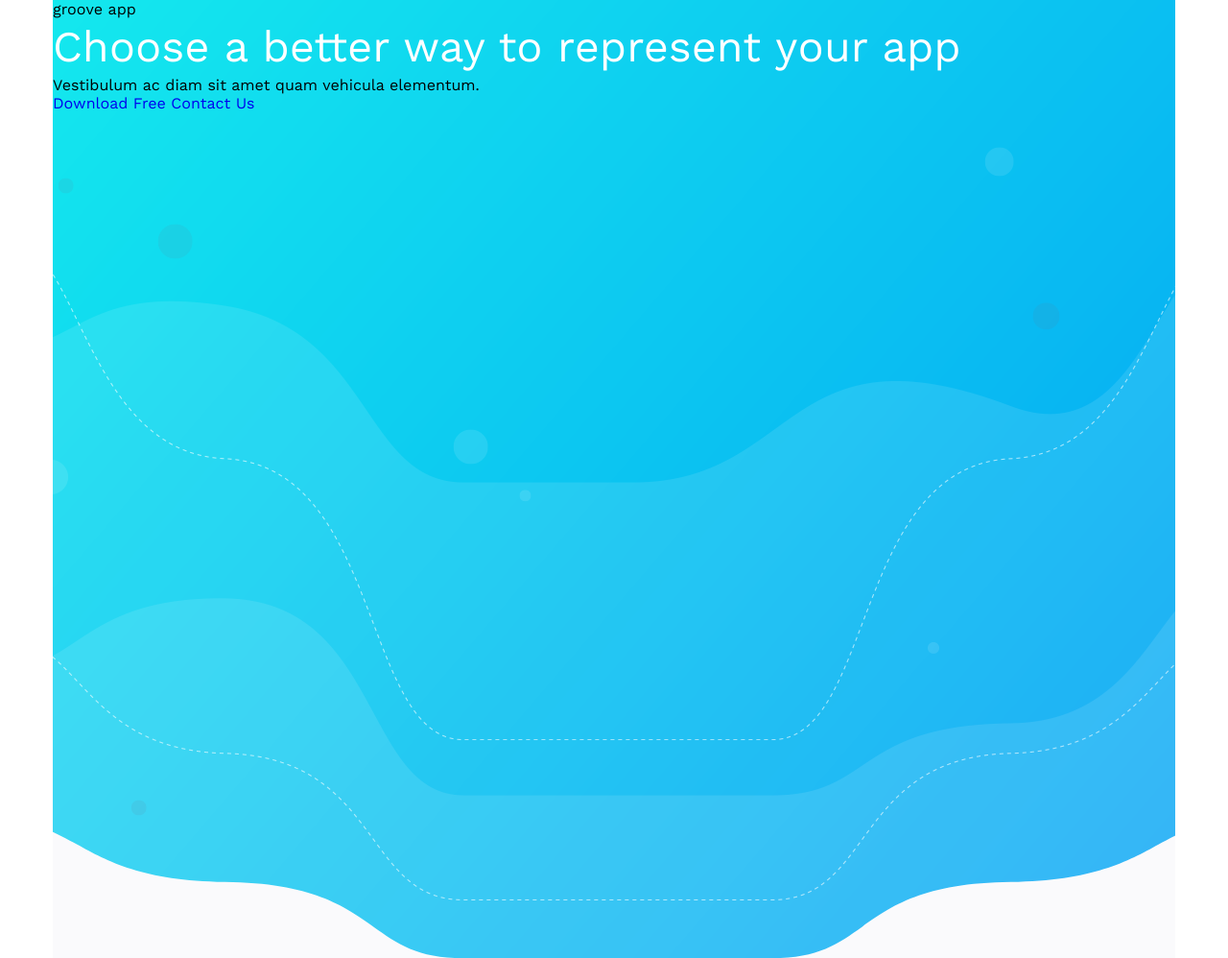
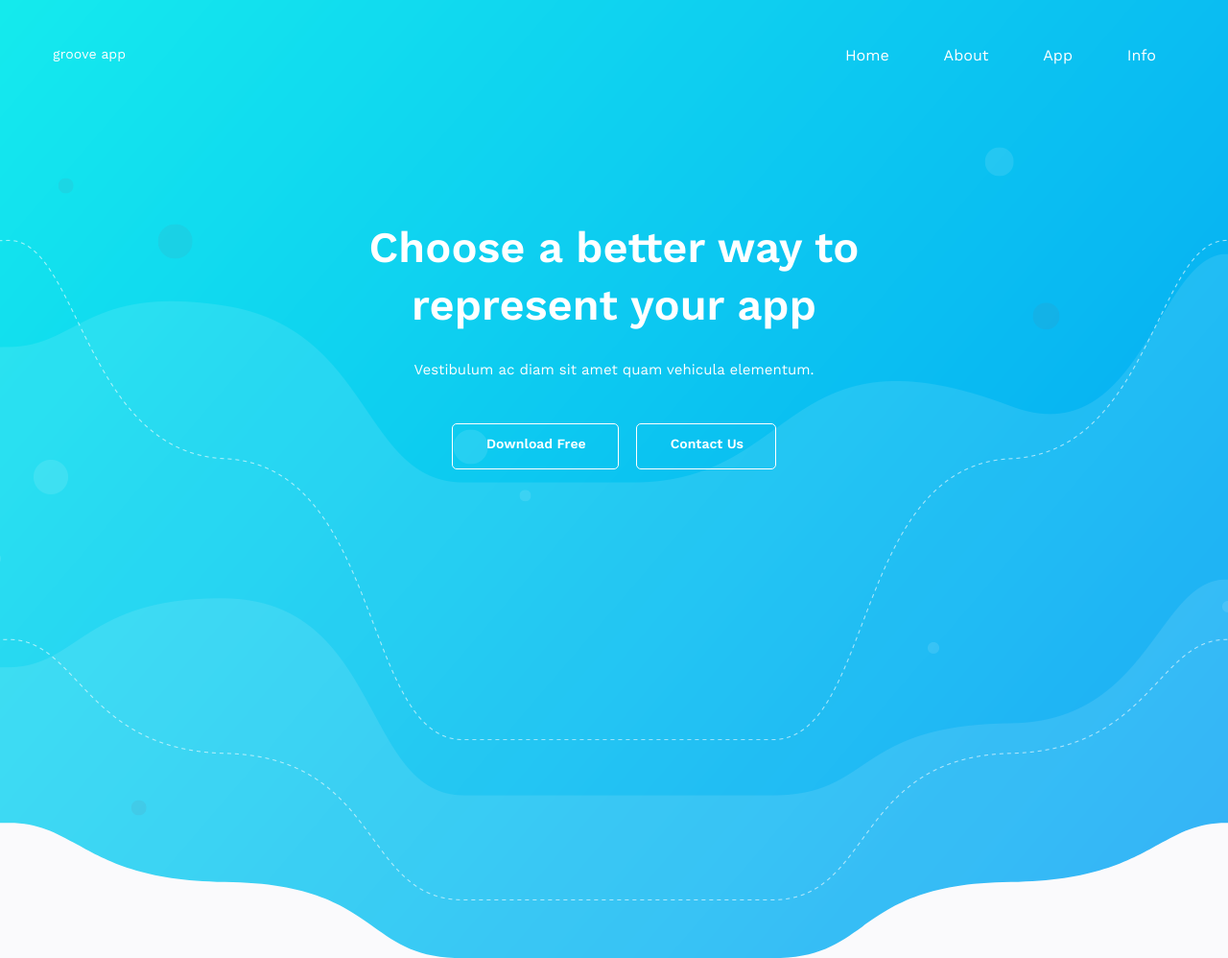
Before and after one commit to ilyashablouski/viboPsdAppTemplate, a website: page src/index.html in a window 1280 px wide. Shown: the whole page at 96% size. Drawn offline with nearby package versions, Linux system fonts and the light colour scheme; files that its build step writes are made by us from their sources.

Commit message:
add announcement-block styles and html

```diff
--- a/src/index.html
+++ b/src/index.html
@@ -30,37 +30,35 @@
 <![endif]-->
 </head>
 
-<body>
-  <div class="wrapper">
-    <section class="announcement-block">
+<body class="wrapper">
 
-      <header class="header">
-        <div class="logo">
+  <section class="announcement-block">
+    <div class="announcement-block__content">
+      <header class="header announcement-block__header">
+        <div class="logo header__logo">
           <i class="logo__image"></i>
           <span class="logo__text">groove app</span>
         </div>
-        <nav class="nav">
-          <nav__link href="#"></nav__link>
-          <nav__link href="#"></nav__link>
-          <nav__link href="#"></nav__link>
-          <nav__link href="#"></nav__link>
+        <nav class="nav header__nav">
+          <nav__link href="#">Home</nav__link>
+          <nav__link href="#">About</nav__link>
+          <nav__link href="#">App</nav__link>
+          <nav__link href="#">Info</nav__link>
         </nav>
       </header>
 
-      <div class="download-info-block">
-        <h1 class="main-header">Choose a better way to
+      <div class="add-info-block announcement-block__add-info-block">
+        <h1 class="add-info-block__header">Choose a better way to
           represent your app</h1>
         <span class="add-info-block__text">Vestibulum ac diam sit amet quam vehicula elementum.</span>
         <div class="add-info-block__buttons">
-          <a href="#" class="download-button">Download Free</a>
-          <a href="#" class="contact-button">Contact Us</a>
+          <a href="#" class="info-block-button">Download Free</a>
+          <a href="#" class="info-block-button add-info-block__info-block-button">Contact Us</a>
         </div>
       </div>
 
-
-    </section>
-
-  </div>
+    </div>
+  </section>
 
   <!--Import jQuery-->
   <script src="http://code.jquery.com/jquery-2.2.4.min.js"></script>
@@ -68,6 +66,6 @@
   <script src="https://ajax.googleapis.com/ajax/libs/jquery/1.11.3/jquery.min.js"></script>
   <!-- Site Sripts -->
   <script src="js/prod/common.js"></script>
-</body>
+  </div>
 
 </html>
--- a/src/less/styles.less
+++ b/src/less/styles.less
@@ -16,7 +16,11 @@ a {
 body {
   margin: 0 auto;
   max-width: 1440px;
+}
+
+.wrapper {
   font-family: "Work Sans", sans-serif;
+  font-size: 14px;
 }
 
 h1,
@@ -31,13 +35,118 @@ h2,
   font-size: 30px;
 }
 
-.wrapper {
-  display: flex;
-  flex-direction: column;
-  .wrapper();
-}
-
 .announcement-block {
   min-height: 1000px;
   background: url(../images/background.png) no-repeat center;
+
+  &__header {
+    padding-top: 48px;
+    margin-right: 19px;
+  }
+
+  &__content {
+    .wrapper();
+  }
+
+  &__add-info-block {
+
+    margin-top: 140px;
+    margin-left: auto;
+    margin-right: auto;
+    margin-bottom: 71px;
+  }
 }
+
+.header {
+  display: flex;
+  flex-wrap: wrap;
+  justify-content: space-between;
+  max-width: 1150px;
+
+  .xs(justify-content, center);
+
+  &__logo {
+    .xs-block( {
+        margin-bottom: 20px;
+        text-align: center;
+        min-width: 90%;
+      });
+  }
+
+  &__nav {
+    .xs(padding, 0px);
+    .xs(min-width, 90%);
+  }
+}
+
+.logo {
+  flex: 0 1 98px;
+  height: 40px;
+  color: #ffffff;
+}
+
+.nav {
+  padding-left: 60px;
+  display: flex;
+  justify-content: space-between;
+  flex: 0 1 324px;
+  font-size: 16px;
+  color: #ffffff;
+}
+
+.add-info-block {
+  display: flex;
+  flex-direction: column;
+  justify-content: space-between;
+  align-items: center;
+  max-width: 512px;
+  min-height: 231px;
+  color: #ffffff;
+
+  &__header {
+    text-align: center;
+    font-family: "Work Sans - Semi Bold", sans-serif;
+  }
+
+  &__text {
+    margin-top: 28px;
+    font-size: 15px;
+  }
+
+  &__buttons {
+    position: relative;
+    margin-top: 47px;
+    display: flex;
+    flex-wrap: wrap;
+    max-width: 339px;
+  }
+}
+
+.info-block-button {
+  padding: 12px 33px 18px 35px;
+  font-family: "Work Sans - Semi Bold", sans-serif;
+  color: #ffffff;
+  border: 1px solid #ffffff;
+  border-radius: 5px;
+  transition: all .125s ease;
+
+  &:hover {
+    background: #ffffff;
+    color: @colorHeaderTextBlack;
+  }
+}
+
+.add-info-block__info-block-button {
+  margin-left: 18px;
+
+  .xs-block( {
+      margin: 0;
+      position: absolute;
+      top: 70px;
+      left: 0;
+      right: 0;
+      text-align: center;
+    }
+
+  );
+}
```
Also changed, not shown: src/css/styles.css.
